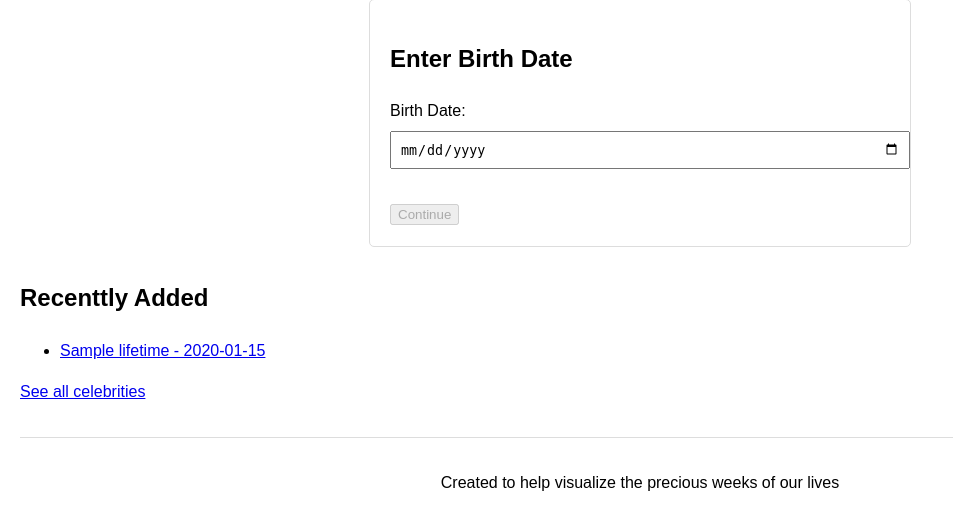
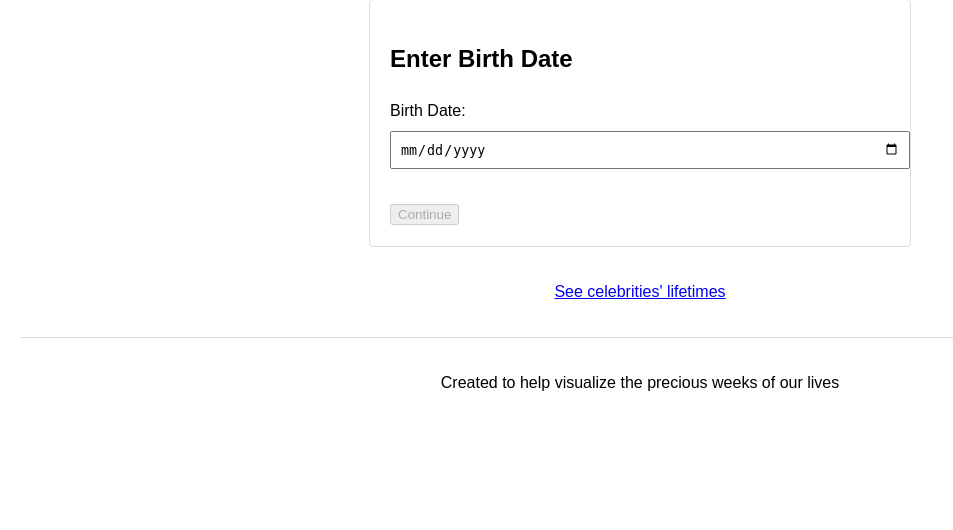
Before and after one commit to Demaga/lifetime-in-weeks, a Django app: page / in a window 1280 px wide. Shown: the part 173-703 px from the top of the page, without its empty margins (0-953 px from the left). Run offline with Django 5.2, Linux system fonts and the light colour scheme; tables that the repository leaves empty hold one stand-in row (values such as "Sample post").

Commit message:
Simplify index page

```diff
--- a/lifetime/static/lifetime/style.css
+++ b/lifetime/static/lifetime/style.css
@@ -8,6 +8,15 @@ body {
 header {
     text-align: center;
     margin-bottom: 2rem;
+}
+
+.recent-lifetimes {
+    text-align: center;
+}
+
+.recent-lifetimes ul {
+    list-style: none;
+    padding: 0px;
 }
 
 .lifetime-form {
--- a/lifetime/templates/lifetime/index.html
+++ b/lifetime/templates/lifetime/index.html
@@ -49,17 +49,7 @@
 
 {% if recent_lifetimes %}
 <section class="recent-lifetimes">
-    <h2>Recenttly Added</h2>
-    <ul>
-        {% for lifetime in recent_lifetimes %}
-        <li>
-            <a href="{% url 'lifetime:detail' lifetime.id %}">
-                {{ lifetime }}
-            </a>
-        </li>
-        {% endfor %}
-    </ul>
-    <a href="/celebrities">See all celebrities</a>
+    <a href="/celebrities">See celebrities' lifetimes</a>
 </section>
 {% endif %}
 
```
